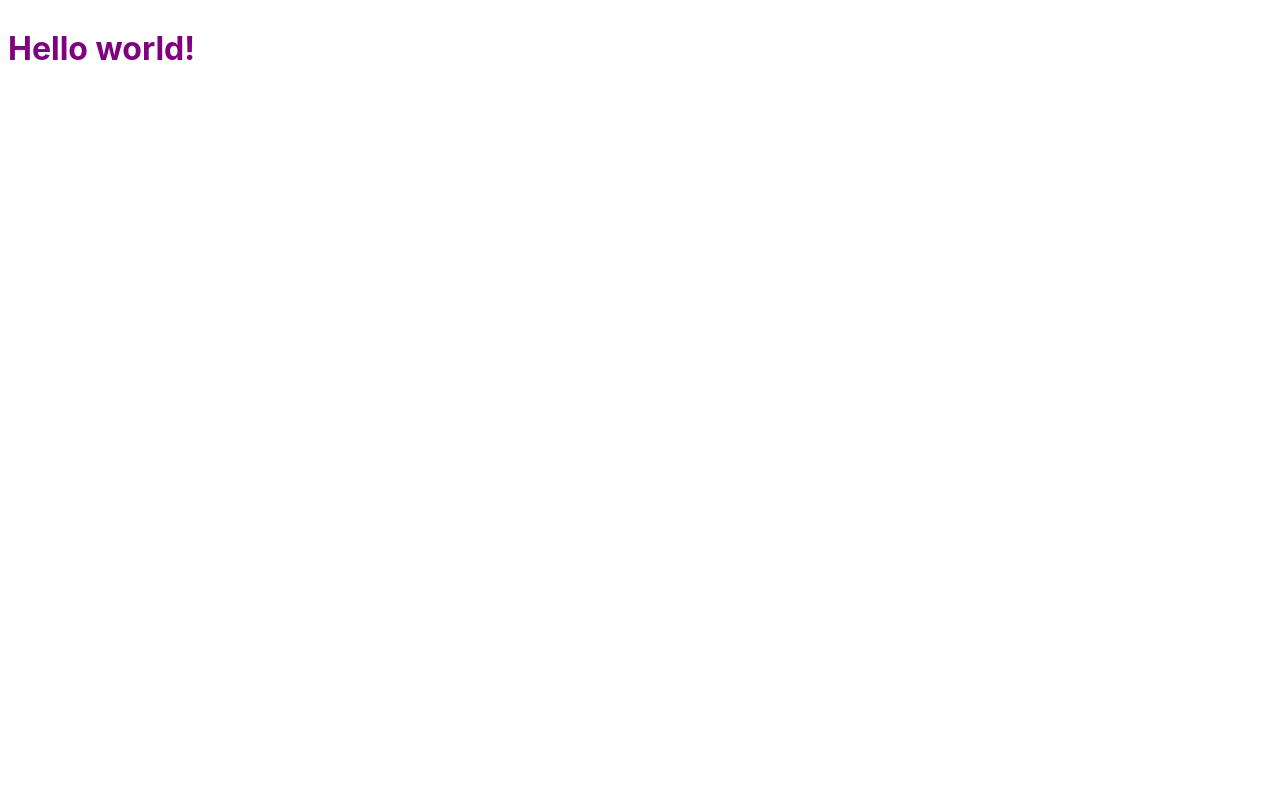
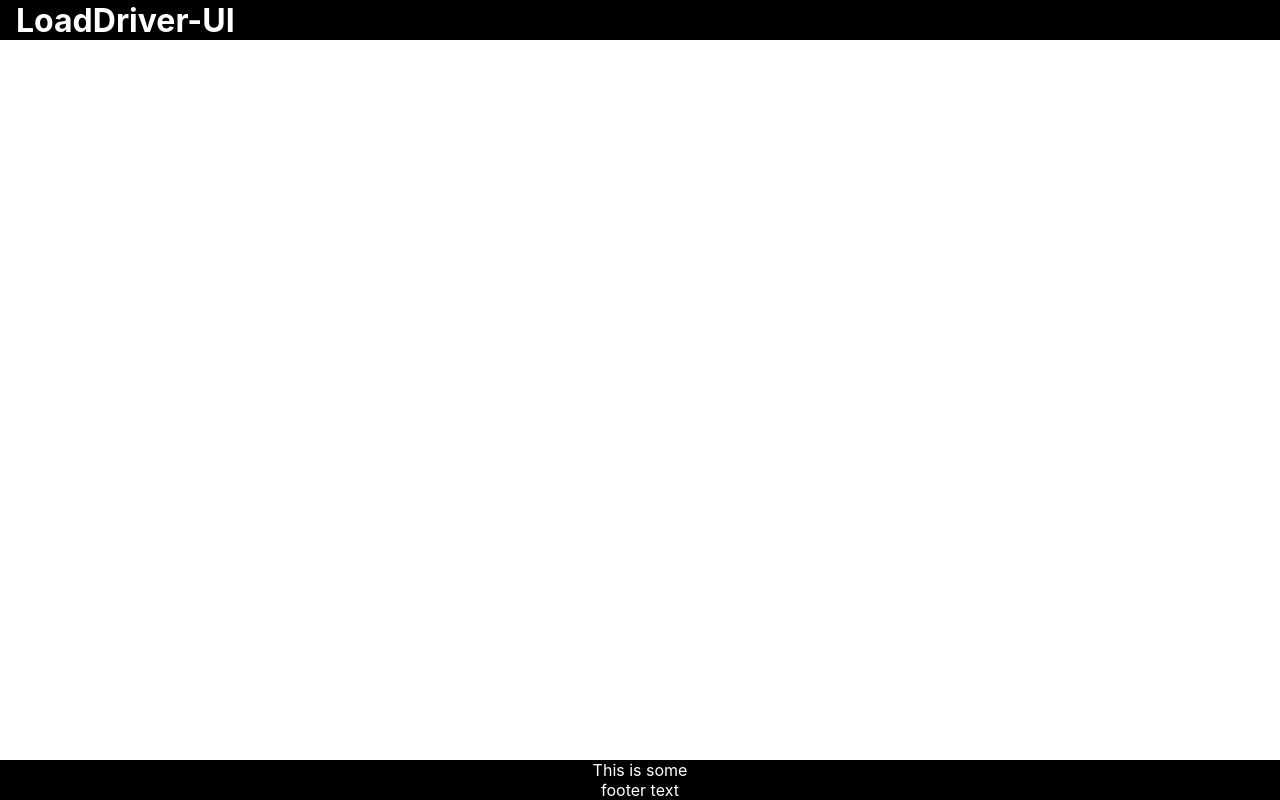
Before and after one commit to SimonEismann/Loaddriver-UI, a Svelte app in the folder loaddriver-frontend/: page / in a window 1280 px wide. Built offline with nearby package versions, Linux system fonts and the light colour scheme.

Commit message:
Implement layout prototype

```diff
--- a/loaddriver-frontend/package.json
+++ b/loaddriver-frontend/package.json
@@ -12,6 +12,7 @@
     "svelte": "^3.0.0"
   },
   "dependencies": {
+    "express": "^4.17.1",
     "sirv-cli": "^0.4.4"
   },
   "scripts": {
--- a/loaddriver-frontend/public/global.css
+++ b/loaddriver-frontend/public/global.css
@@ -1,62 +1,18 @@
-html, body {
-	position: relative;
-	width: 100%;
-	height: 100%;
-}
-
-body {
-	color: #333;
-	margin: 0;
-	padding: 8px;
+* {
+  margin: 0;
+  padding: 0;
 	box-sizing: border-box;
 	font-family: -apple-system, BlinkMacSystemFont, "Segoe UI", Roboto, Oxygen-Sans, Ubuntu, Cantarell, "Helvetica Neue", sans-serif;
 }
 
-a {
-	color: rgb(0,100,200);
-	text-decoration: none;
+h1 {
+  font-size: 2em;
 }
 
-a:hover {
-	text-decoration: underline;
+h2 {
+  font-size: 1.4em;
 }
 
-a:visited {
-	color: rgb(0,80,160);
+h3 {
+  font-size: 1.2em;
 }
-
-label {
-	display: block;
-}
-
-input, button, select, textarea {
-	font-family: inherit;
-	font-size: inherit;
-	padding: 0.4em;
-	margin: 0 0 0.5em 0;
-	box-sizing: border-box;
-	border: 1px solid #ccc;
-	border-radius: 2px;
-}
-
-input:disabled {
-	color: #ccc;
-}
-
-input[type="range"] {
-	height: 0;
-}
-
-button {
-	color: #333;
-	background-color: #f4f4f4;
-	outline: none;
-}
-
-button:active {
-	background-color: #ddd;
-}
-
-button:focus {
-	border-color: #666;
-}
--- a/loaddriver-frontend/public/index.html
+++ b/loaddriver-frontend/public/index.html
@@ -4,7 +4,7 @@
 	<meta charset='utf-8'>
 	<meta name='viewport' content='width=device-width'>
 
-	<title>Svelte app</title>
+	<title>LoadDriver UI</title>
 
 	<link rel='icon' type='image/png' href='/favicon.png'>
 	<link rel='stylesheet' href='/global.css'>
--- a/loaddriver-frontend/src/App.svelte
+++ b/loaddriver-frontend/src/App.svelte
@@ -1,11 +1,46 @@
 <script>
-	export let name;
+  import Header from "./layout/Header.svelte";
+  import Main from "./layout/Main.svelte";
+  import Footer from "./layout/Footer.svelte";
 </script>
 
 <style>
-	h1 {
-		color: purple;
-	}
+  .main-container {
+    height: 100vh;
+    width: 100vw;
+    display: grid;
+    grid-template-columns: 1fr 1fr 1fr 1fr 1fr;
+    grid-template-rows: 5% 1fr 5%;
+    grid-template-areas:
+      "header header header header header"
+      "content content content content content"
+      "footer footer footer footer footer";
+  }
+
+  #header {
+    grid-area: header;
+    position: sticky;
+    top: 0;
+    left: 0;
+  }
+
+  #main_content {
+    grid-area: content;
+  }
+
+  #footer {
+    grid-area: footer;
+  }
 </style>
 
-<h1>Hello {name}!</h1>
+<div class="main-container">
+  <div id="header">
+    <Header />
+  </div>
+  <div id="main_content">
+    <Main />
+  </div>
+  <div id="footer">
+    <Footer />
+  </div>
+</div>
--- /dev/null
+++ b/loaddriver-frontend/src/layout/Footer.svelte
@@ -0,0 +1,18 @@
+<style>
+  .container {
+    width: 100%;
+    height: 100%;
+    background: black;
+    color: white;
+    display: flex;
+    flex-direction: column;
+    justify-content: center;
+    align-items: center;
+    padding: 1em;
+  }
+</style>
+
+<div class="container">
+  <div>This is some</div>
+  <div>footer text</div>
+</div>
--- /dev/null
+++ b/loaddriver-frontend/src/layout/Header.svelte
@@ -0,0 +1,28 @@
+<style>
+  .logo a {
+    text-decoration: none;
+    color: inherit;
+    padding-bottom: 0;
+    margin-bottom: 0;
+  }
+
+  .container {
+    width: 100%;
+    height: 100%;
+    background: black;
+    color: white;
+    display: flex;
+    flex-direction: row;
+    justify-content: space-between;
+    align-items: center;
+    padding: 1em;
+  }
+</style>
+
+<div class="container">
+  <div class="logo">
+    <h1>
+      <a href="/">LoadDriver-UI</a>
+    </h1>
+  </div>
+</div>
```
Also changed, not shown: loaddriver-frontend/server.js (added, +25 -0 lines), loaddriver-frontend/src/layout/Main.svelte (added), 1 other file (tests, documents, lock files or other folders).
